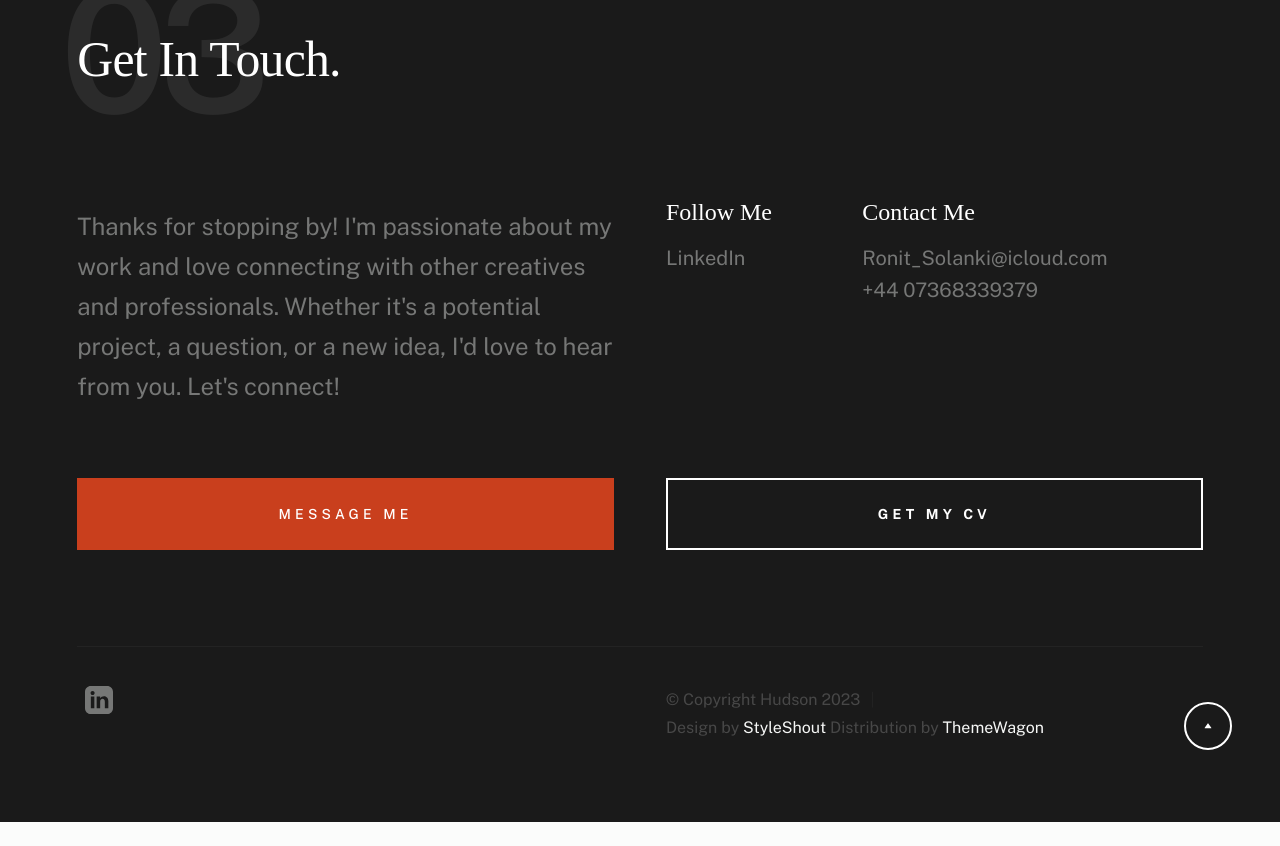
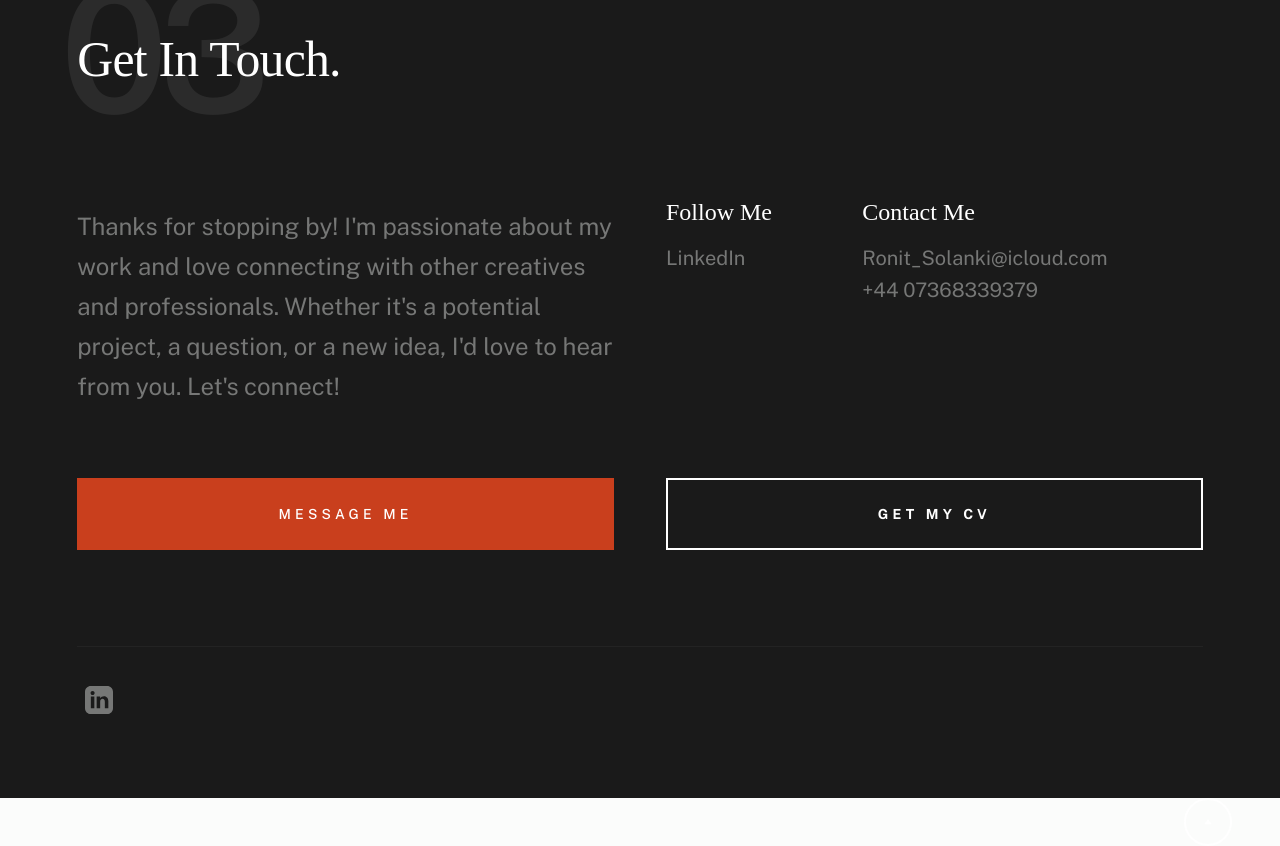
Before and after one commit to RonitSolanki-UK-US/Ronit, a plain HTML site: page index.html in a window 1280 px wide. Shown: the part 2402-3248 px from the top of the page. Before the commit the page ends 3224 px from the top, so only its background shows below. Drawn offline with nearby package versions, Linux system fonts and the light colour scheme; a web font is replaced by a local one.

Commit message:
Update index.html

```diff
--- a/index.html
+++ b/index.html
@@ -344,10 +344,7 @@ Beyond my studies, I’ve worked as a Lead Tutor at Kumon and Assistant Manager
                     </ul>
                 </div> <!-- end section-footer__social -->
 
-                <div class="column xl-6 lg-12">
-                    <p class="ss-copyright">
-                        <span>© Copyright Hudson 2023</span>
-                        <span>Design by <a href="https://styleshout.com/">StyleShout</a> Distribution by <a href="https://themewagon.com">ThemeWagon</a></span>
+
                     </p>
                 </div>
 
```
